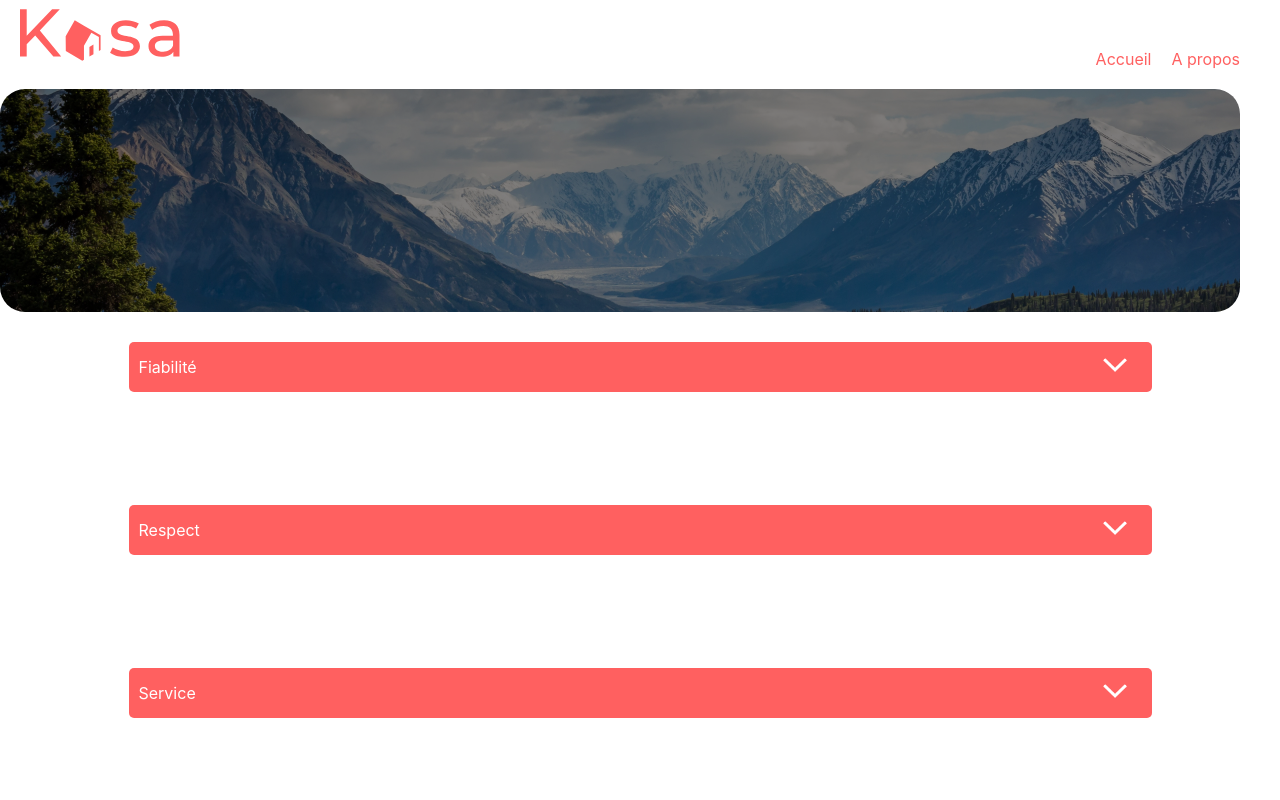
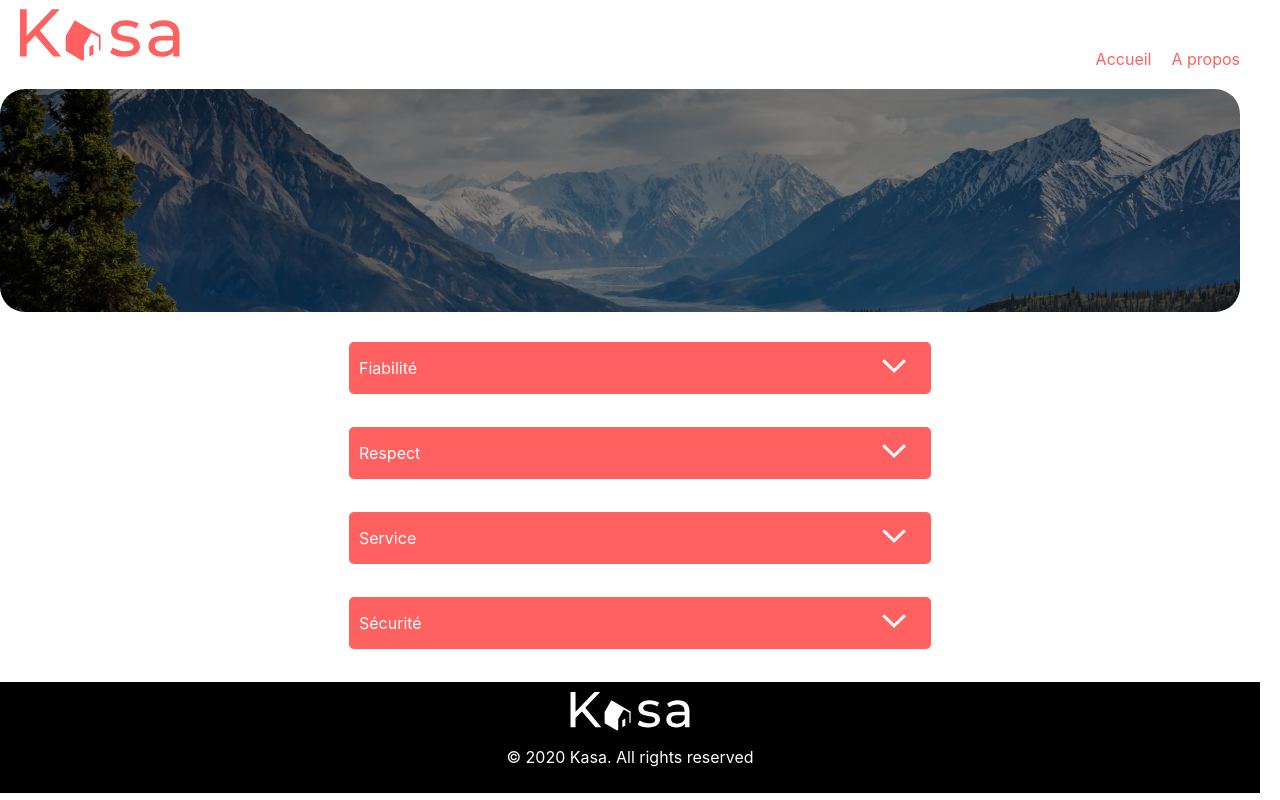
Before and after one commit to RomainC76/p7-kasa, a React (Create React App) app: page /apropos in a window 1280 px wide. Shown: the top 800 px of the page. Built offline with nearby package versions, Linux system fonts and the light colour scheme.

Commit message:
modif collapse logement

```diff
--- a/src/Pages/logements.css
+++ b/src/Pages/logements.css
@@ -28,3 +28,15 @@
     display: flex;
     gap: 30px;
 }
+.collapse{
+    width: 582px;
+    height: auto;
+}
+.collapse-header {
+    width: 582px ;
+    height: 52px;
+}
+.collapse_description {
+    border-radius: 10px;
+    height: 156px;
+}
```
